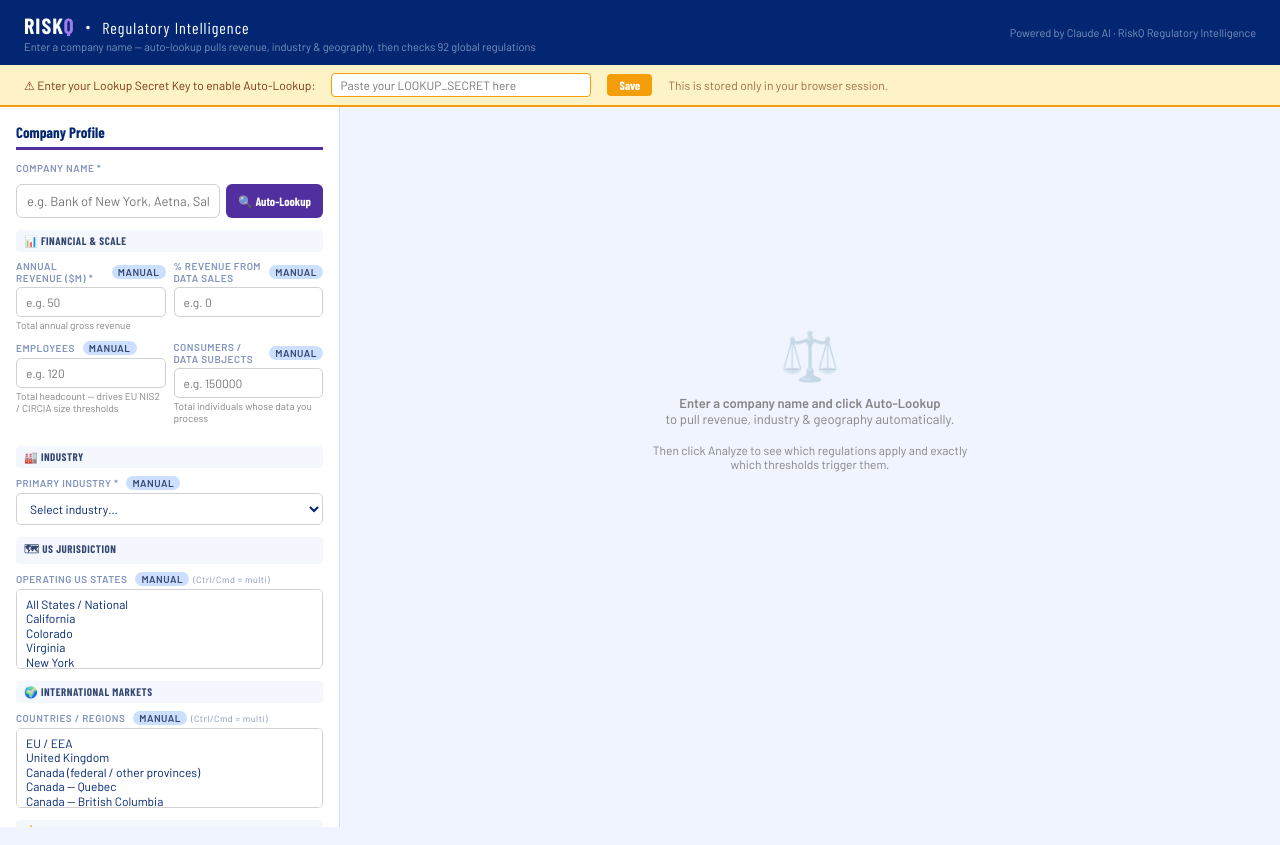
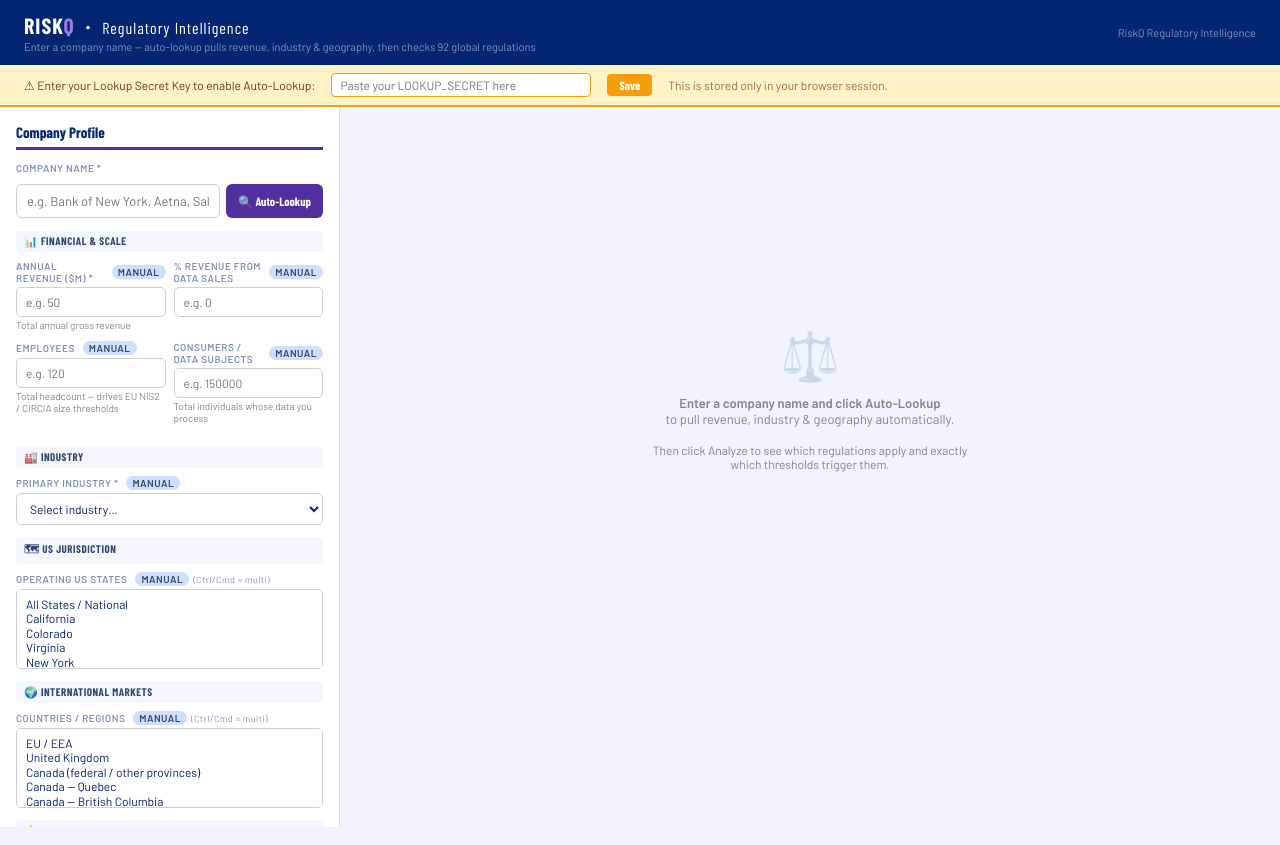
Before and after one commit to gingit518/riskq-regulation-lookup, a website: page public/index.html in a window 1280 px wide. Shown: the top 845 px of the page. Drawn offline with nearby package versions, Linux system fonts and the light colour scheme.

Commit message:
Remove 'Powered by Claude AI' branding from header

```diff
--- a/public/index.html
+++ b/public/index.html
@@ -139,7 +139,7 @@ body{font-family:var(--font-b);background:#f0f4ff;color:var(--navy);font-size:13
     <div class="hdr-logo">RISK<em>Q</em> &nbsp;·&nbsp; <span style="font-weight:400;font-size:16px">Regulatory Intelligence</span></div>
     <div class="hdr-sub">Enter a company name — auto-lookup pulls revenue, industry &amp; geography, then checks 92 global regulations</div>
   </div>
-  <div class="hdr-right">Powered by Claude AI · RiskQ Regulatory Intelligence</div>
+  <div class="hdr-right">RiskQ Regulatory Intelligence</div>
 </div>
 
 <!-- API KEY SETUP BANNER — hidden once key is saved -->
```
